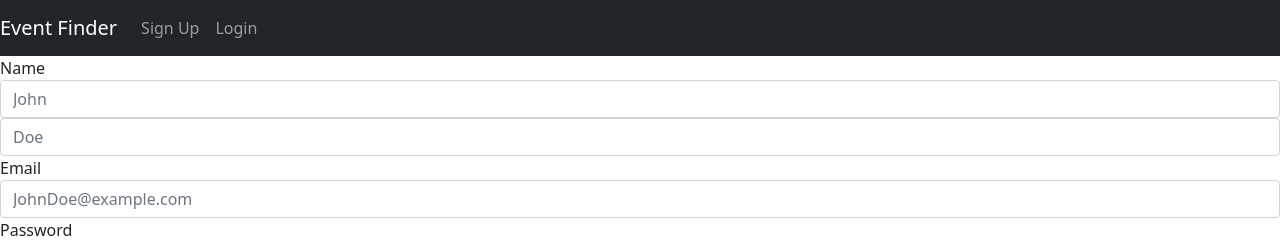
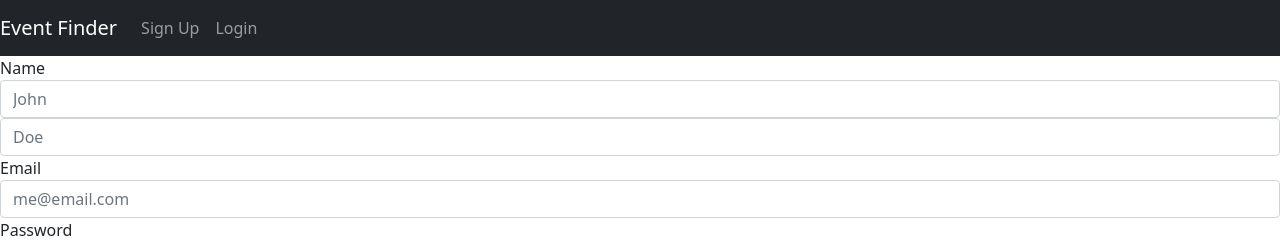
Before and after one commit to Bensmith9722/event-finder, a React (Create React App) app in the folder event-finder-web-app/: page /SignUp in a window 1280 px wide. Shown: the top 240 px of the page. Built offline with nearby package versions, Linux system fonts and the light colour scheme; no server answers.

Commit message:
Add EmailForm to Signup page

```diff
--- a/event-finder-web-app/src/components/SignUp.jsx
+++ b/event-finder-web-app/src/components/SignUp.jsx
@@ -1,6 +1,7 @@
 import { useState } from "react";
 
 import NameForm from "./forms/NameForm";
+import EmailForm from "./forms/EmailForm";
 
 const emptyAccountInfo = {
     firstName: "",
@@ -37,11 +38,7 @@ function SignUp () {
         <>
             <form onSubmit={onSubmit}>
                 <NameForm onChange={onChange} firstName={accountInfo.firstName} lastName={accountInfo.lastName} />
-
-                <div className="form-group">
-                    <label htmlFor="">Email</label>
-                    <input className="form-control" onChange={onChange} type="email" value={accountInfo.email} name="email" placeholder="JohnDoe@example.com" />
-                </div>
+                <EmailForm onChange={onChange} email={accountInfo.email} />
 
                 <div className="form-group">
                     <label htmlFor="">Password</label>
--- /dev/null
+++ b/event-finder-web-app/src/components/forms/EmailForm.jsx
@@ -0,0 +1,13 @@
+
+function EmailForm ({ email, onChange }) {
+    return (
+        <>
+            <div className="form-group">
+                <label htmlFor="email">Email</label>
+                <input className="form-control" onChange={onChange} type="email" value={email} name="email" placeholder="me@email.com" id="email" />
+            </div>
+        </>
+    );
+}
+
+export default EmailForm;
```
